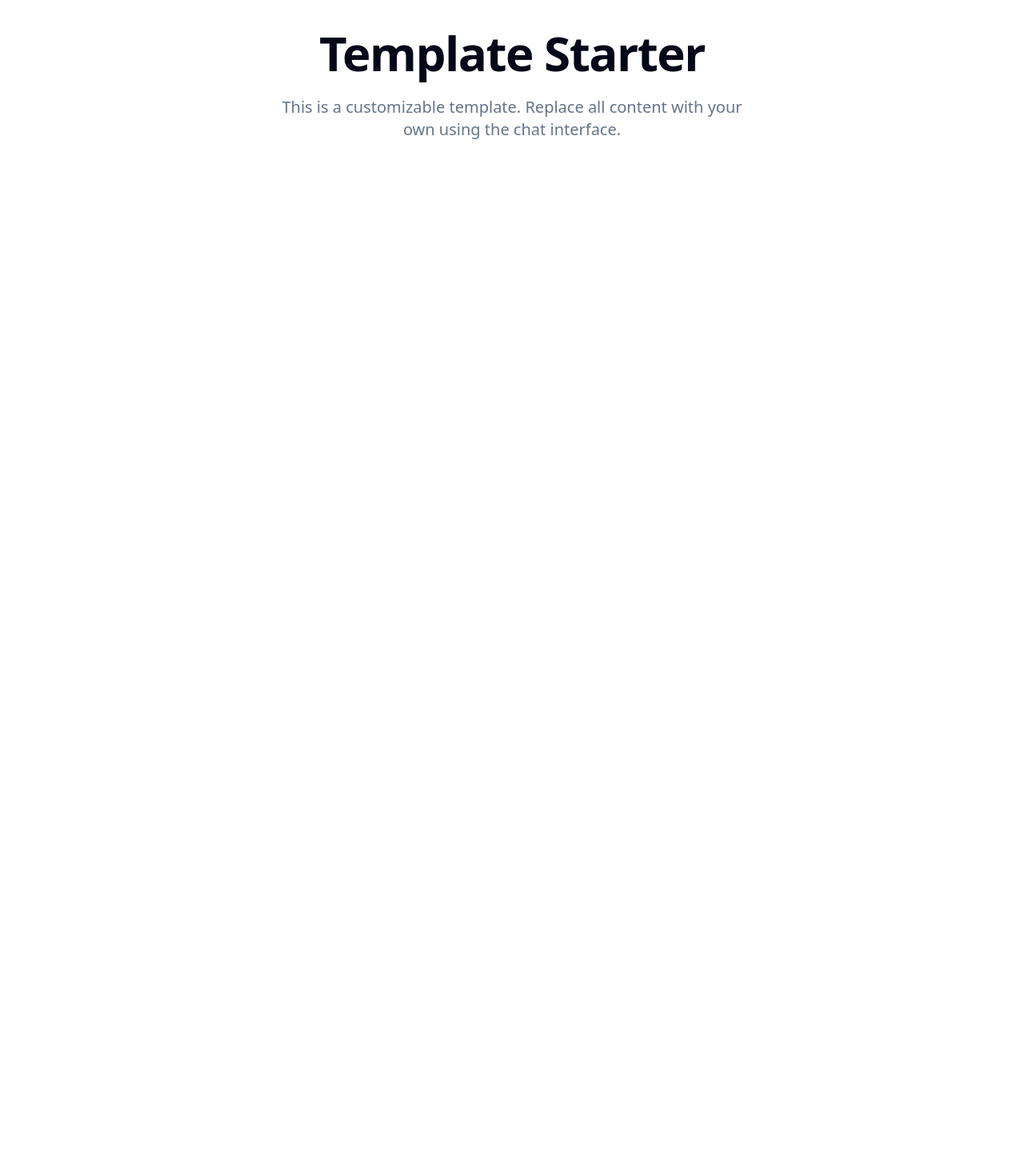
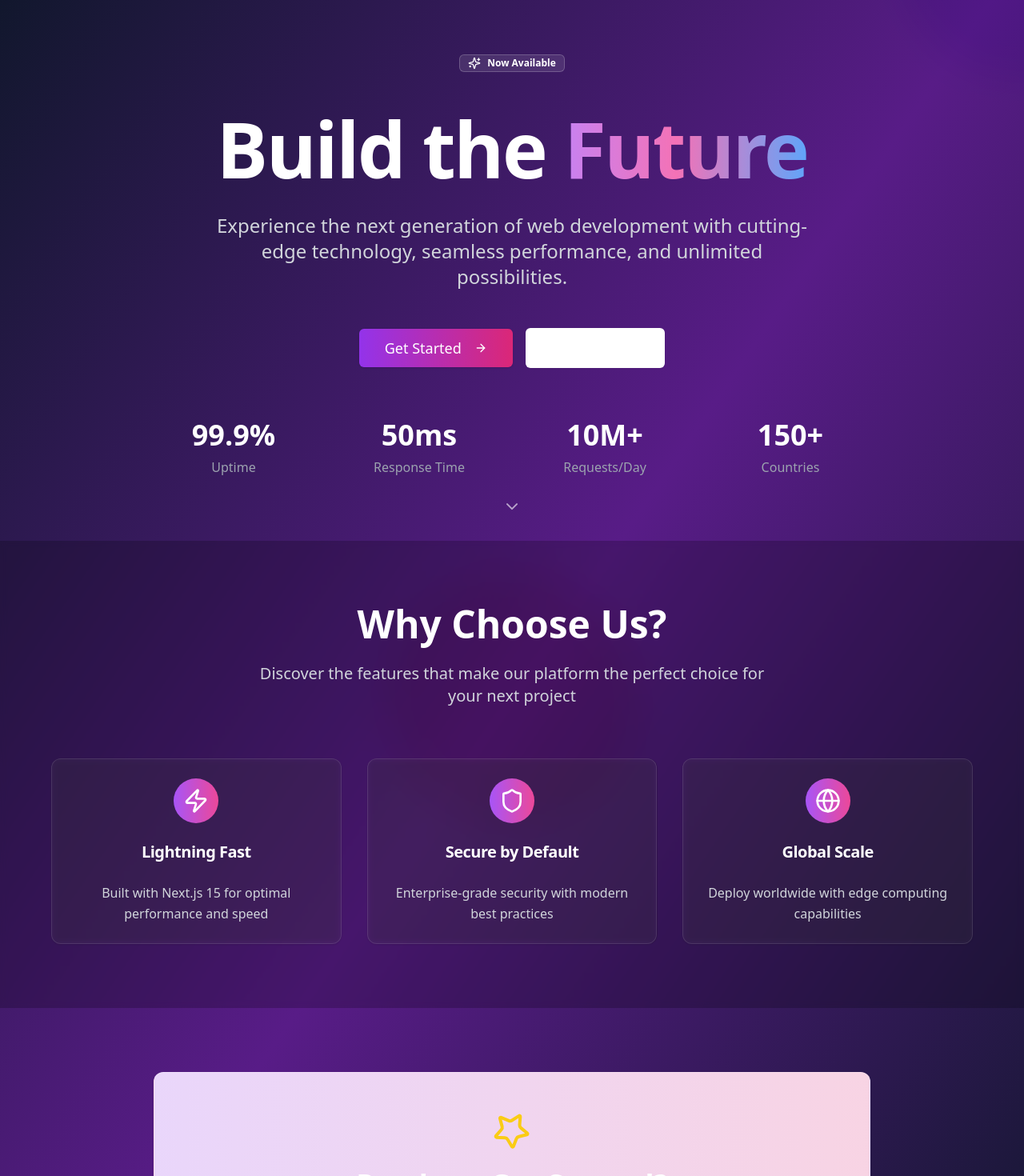
Before and after one commit to magnolia-AI/new1.123-KZUUl, a Next.js app: page / in a window 1280 px wide. Shown: the part 60-1530 px from the top of the page at 80% size. Before the commit the page ends 800 px from the top, so only its background shows below. Built offline with nearby package versions, Linux system fonts and the light colour scheme.

Commit message:
Update files after message

```diff
--- a/app/page.tsx
+++ b/app/page.tsx
@@ -1,26 +1,248 @@
 'use client'
 import { Button } from '@/components/ui/button'
-import { Card, CardContent } from '@/components/ui/card'
-import { useToast } from "@/hooks/use-toast"
+import { Card, CardContent, CardHeader, CardTitle } from '@/components/ui/card'
+import { Badge } from '@/components/ui/badge'
+import { motion } from 'framer-motion'
+import { ArrowRight, Sparkles, Zap, Shield, Globe, Star, ChevronDown } from 'lucide-react'
+import { useEffect, useState } from 'react'
 
-{/*
-  TEMPLATE PAGE: Home
-  This is a template home page.
-  Replace all content with content that suits the users request.
-*/}
 export default function Home() {
-  const { toast } = useToast()
+  const [mousePosition, setMousePosition] = useState({ x: 0, y: 0 })
+
+  useEffect(() => {
+    const handleMouseMove = (e: MouseEvent) => {
+      setMousePosition({ x: e.clientX, y: e.clientY })
+    }
+    window.addEventListener('mousemove', handleMouseMove)
+    return () => window.removeEventListener('mousemove', handleMouseMove)
+  }, [])
+
+  const features = [
+    {
+      icon: <Zap className="h-8 w-8" />,
+      title: "Lightning Fast",
+      description: "Built with Next.js 15 for optimal performance and speed"
+    },
+    {
+      icon: <Shield className="h-8 w-8" />,
+      title: "Secure by Default",
+      description: "Enterprise-grade security with modern best practices"
+    },
+    {
+      icon: <Globe className="h-8 w-8" />,
+      title: "Global Scale",
+      description: "Deploy worldwide with edge computing capabilities"
+    }
+  ]
+
+  const stats = [
+    { number: "99.9%", label: "Uptime" },
+    { number: "50ms", label: "Response Time" },
+    { number: "10M+", label: "Requests/Day" },
+    { number: "150+", label: "Countries" }
+  ]
+
   return (
-    <div className="min-h-full">
+    <div className="min-h-screen bg-gradient-to-br from-slate-900 via-purple-900 to-slate-900 relative overflow-hidden">
+      {/* Animated background elements */}
+      <div className="absolute inset-0 overflow-hidden">
+        <div className="absolute -top-40 -right-40 w-80 h-80 bg-purple-500 rounded-full mix-blend-multiply filter blur-xl opacity-20 animate-pulse"></div>
+        <div className="absolute -bottom-40 -left-40 w-80 h-80 bg-blue-500 rounded-full mix-blend-multiply filter blur-xl opacity-20 animate-pulse delay-1000"></div>
+        <div className="absolute top-1/2 left-1/2 transform -translate-x-1/2 -translate-y-1/2 w-80 h-80 bg-pink-500 rounded-full mix-blend-multiply filter blur-xl opacity-20 animate-pulse delay-500"></div>
+      </div>
 
-      <section className="container mx-auto px-4 pt-24 pb-20">
-        <div className="max-w-[800px] mx-auto text-center">
-          <h1 className="text-5xl font-bold tracking-tight lg:text-6xl">
-            Template Starter
-          </h1>
-          <p className="mt-6 text-xl text-muted-foreground max-w-[600px] mx-auto">
-            This is a customizable template. Replace all content with your own using the chat interface.
-          </p>
+      {/* Mouse follower */}
+      <motion.div
+        className="fixed w-6 h-6 bg-white/20 rounded-full pointer-events-none z-50 mix-blend-difference"
+        animate={{
+          x: mousePosition.x - 12,
+          y: mousePosition.y - 12,
+        }}
+        transition={{
+          type: "spring",
+          stiffness: 500,
+          damping: 28,
+        }}
+      />
+
+      {/* Hero Section */}
+      <section className="relative z-10 container mx-auto px-4 pt-32 pb-20">
+        <div className="max-w-6xl mx-auto text-center">
+          <motion.div
+            initial={{ opacity: 0, y: 20 }}
+            animate={{ opacity: 1, y: 0 }}
+            transition={{ duration: 0.8 }}
+            className="mb-8"
+          >
+            <Badge variant="secondary" className="mb-4 bg-white/10 text-white border-white/20">
+              <Sparkles className="w-4 h-4 mr-2" />
+              Now Available
+            </Badge>
+          </motion.div>
+
+          <motion.h1
+            initial={{ opacity: 0, y: 20 }}
+            animate={{ opacity: 1, y: 0 }}
+            transition={{ duration: 0.8, delay: 0.2 }}
+            className="text-6xl md:text-8xl font-bold tracking-tight text-white mb-8"
+          >
+            Build the
+            <span className="bg-gradient-to-r from-purple-400 via-pink-400 to-blue-400 bg-clip-text text-transparent">
+              {" "}Future
+            </span>
+          </motion.h1>
+
+          <motion.p
+            initial={{ opacity: 0, y: 20 }}
+            animate={{ opacity: 1, y: 0 }}
+            transition={{ duration: 0.8, delay: 0.4 }}
+            className="text-xl md:text-2xl text-gray-300 max-w-3xl mx-auto mb-12 leading-relaxed"
+          >
+            Experience the next generation of web development with cutting-edge technology,
+            seamless performance, and unlimited possibilities.
+          </motion.p>
+
+          <motion.div
+            initial={{ opacity: 0, y: 20 }}
+            animate={{ opacity: 1, y: 0 }}
+            transition={{ duration: 0.8, delay: 0.6 }}
+            className="flex flex-col sm:flex-row gap-4 justify-center items-center mb-16"
+          >
+            <Button size="lg" className="bg-gradient-to-r from-purple-600 to-pink-600 hover:from-purple-700 hover:to-pink-700 text-white border-0 px-8 py-6 text-lg group">
+              Get Started
+              <ArrowRight className="ml-2 h-5 w-5 group-hover:translate-x-1 transition-transform" />
+            </Button>
+            <Button size="lg" variant="outline" className="border-white/20 text-white hover:bg-white/10 px-8 py-6 text-lg">
+              Watch Demo
+            </Button>
+          </motion.div>
+
+          {/* Stats */}
+          <motion.div
+            initial={{ opacity: 0, y: 20 }}
+            animate={{ opacity: 1, y: 0 }}
+            transition={{ duration: 0.8, delay: 0.8 }}
+            className="grid grid-cols-2 md:grid-cols-4 gap-8 max-w-4xl mx-auto"
+          >
+            {stats.map((stat, index) => (
+              <motion.div
+                key={index}
+                whileHover={{ scale: 1.05 }}
+                className="text-center"
+              >
+                <div className="text-3xl md:text-4xl font-bold text-white mb-2">{stat.number}</div>
+                <div className="text-gray-400 text-sm md:text-base">{stat.label}</div>
+              </motion.div>
+            ))}
+          </motion.div>
+        </div>
+
+        {/* Scroll indicator */}
+        <motion.div
+          initial={{ opacity: 0 }}
+          animate={{ opacity: 1 }}
+          transition={{ duration: 1, delay: 1.2 }}
+          className="absolute bottom-8 left-1/2 transform -translate-x-1/2"
+        >
+          <motion.div
+            animate={{ y: [0, 10, 0] }}
+            transition={{ duration: 2, repeat: Infinity }}
+            className="text-white/60"
+          >
+            <ChevronDown className="h-6 w-6" />
+          </motion.div>
+        </motion.div>
+      </section>
+
+      {/* Features Section */}
+      <section className="relative z-10 py-20 bg-black/20 backdrop-blur-sm">
+        <div className="container mx-auto px-4">
+          <motion.div
+            initial={{ opacity: 0, y: 20 }}
+            whileInView={{ opacity: 1, y: 0 }}
+            transition={{ duration: 0.8 }}
+            viewport={{ once: true }}
+            className="text-center mb-16"
+          >
+            <h2 className="text-4xl md:text-5xl font-bold text-white mb-6">
+              Why Choose Us?
+            </h2>
+            <p className="text-xl text-gray-300 max-w-2xl mx-auto">
+              Discover the features that make our platform the perfect choice for your next project
+            </p>
+          </motion.div>
+
+          <div className="grid md:grid-cols-3 gap-8 max-w-6xl mx-auto">
+            {features.map((feature, index) => (
+              <motion.div
+                key={index}
+                initial={{ opacity: 0, y: 20 }}
+                whileInView={{ opacity: 1, y: 0 }}
+                transition={{ duration: 0.8, delay: index * 0.2 }}
+                viewport={{ once: true }}
+                whileHover={{ y: -10 }}
+                className="group"
+              >
+                <Card className="bg-white/5 border-white/10 backdrop-blur-sm hover:bg-white/10 transition-all duration-300 h-full">
+                  <CardHeader className="text-center">
+                    <motion.div
+                      whileHover={{ scale: 1.1, rotate: 5 }}
+                      className="mx-auto mb-4 p-3 bg-gradient-to-r from-purple-500 to-pink-500 rounded-full text-white w-fit"
+                    >
+                      {feature.icon}
+                    </motion.div>
+                    <CardTitle className="text-white text-xl mb-2">{feature.title}</CardTitle>
+                  </CardHeader>
+                  <CardContent>
+                    <p className="text-gray-300 text-center leading-relaxed">
+                      {feature.description}
+                    </p>
+                  </CardContent>
+                </Card>
+              </motion.div>
+            ))}
+          </div>
+        </div>
+      </section>
+
+      {/* CTA Section */}
+      <section className="relative z-10 py-20">
+        <div className="container mx-auto px-4">
+          <motion.div
+            initial={{ opacity: 0, scale: 0.9 }}
+            whileInView={{ opacity: 1, scale: 1 }}
+            transition={{ duration: 0.8 }}
+            viewport={{ once: true }}
+            className="max-w-4xl mx-auto text-center"
+          >
+            <Card className="bg-gradient-to-r from-purple-600/20 to-pink-600/20 border-white/20 backdrop-blur-sm p-12">
+              <CardContent className="space-y-6">
+                <div className="flex justify-center mb-6">
+                  <motion.div
+                    animate={{ rotate: 360 }}
+                    transition={{ duration: 20, repeat: Infinity, ease: "linear" }}
+                  >
+                    <Star className="h-12 w-12 text-yellow-400" />
+                  </motion.div>
+                </div>
+                <h3 className="text-3xl md:text-4xl font-bold text-white mb-4">
+                  Ready to Get Started?
+                </h3>
+                <p className="text-xl text-gray-300 mb-8 max-w-2xl mx-auto">
+                  Join thousands of developers who are already building amazing things with our platform.
+                </p>
+                <motion.div
+                  whileHover={{ scale: 1.05 }}
+                  whileTap={{ scale: 0.95 }}
+                >
+                  <Button size="lg" className="bg-gradient-to-r from-purple-600 to-pink-600 hover:from-purple-700 hover:to-pink-700 text-white border-0 px-12 py-6 text-lg">
+                    Start Building Now
+                    <ArrowRight className="ml-2 h-5 w-5" />
+                  </Button>
+                </motion.div>
+              </CardContent>
+            </Card>
+          </motion.div>
         </div>
       </section>
     </div>
--- a/package.json
+++ b/package.json
@@ -46,6 +46,7 @@
     "cmdk": "^1.0.0",
     "date-fns": "^3.6.0",
     "embla-carousel-react": "^8.5.1",
+    "framer-motion": "^12.15.0",
     "input-otp": "^1.4.1",
     "lucide-react": "^0.469.0",
     "next": "15.0.4",
```
Also changed, not shown: 1 other file (tests, documents, lock files or other folders).
